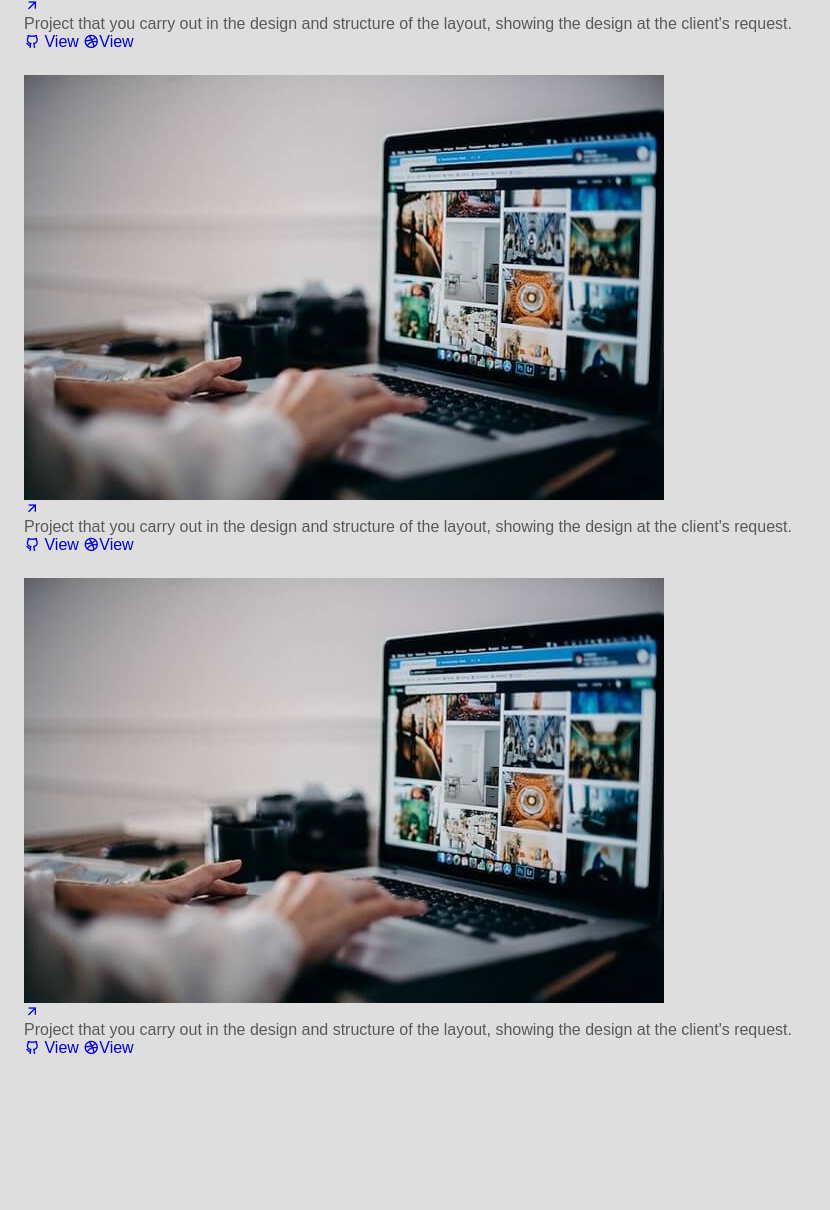
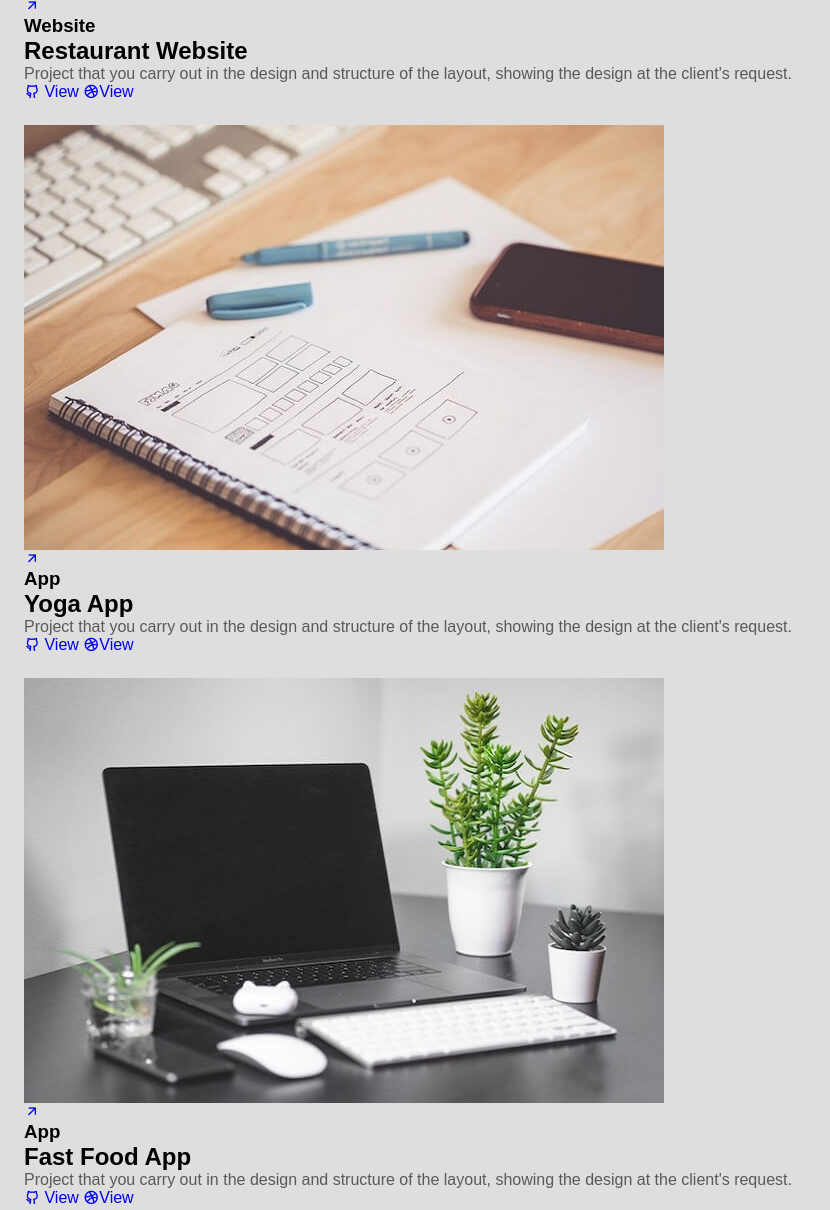
Before and after one commit to shandonvasquez/trueportafolio, a plain HTML site: page index.html in a window 1280 px wide. Shown: the part 4038-5248 px from the top of the page, without its empty margins (0-830 px from the left). Before the commit the page ends 5223 px from the top, so only its background shows below. Drawn offline with nearby package versions, Linux system fonts and the light colour scheme; a web font is replaced by a local one.

Commit message:
new 2 and 3 projects

```diff
--- a/index.html
+++ b/index.html
@@ -213,8 +213,62 @@ user experience.
                      </a>
                   </div>
                   <div class="projects__content">
-                     <h3 class="projects__subtitle"></h3>
-                     <h2 class="projects__title"></h2>
+                     <h3 class="projects__subtitle">Website</h3>
+                     <h2 class="projects__title">Restaurant Website</h2>
+                     <p class="projects__description">
+                        Project that you carry out in the design
+and structure of the layout, showing the
+design at the client's request.
+                     </p>
+                  </div>
+
+               <div class="projects__buttons">
+                  <a href="https://github.com" target="_blank" class="projects__link">
+                     <i class="ri-github-line"></i> View
+                  </a>
+               <a href="https://dribble.com" target="_blank" class="projects__line">
+                  <i class="ri-dribbble-line"></i>View
+               </a>
+               </div>
+               </article>
+
+               <article class="projects__card">
+                  <div class="projects__image">
+                     <img src="assets/img/project-2.jpg" alt="image" class="project__img">
+                     <a href="#" class="projects__button button">
+                        <i class="ri-arrow-right-up-line"></i>
+                     </a>
+                  </div>
+                  <div class="projects__content">
+                     <h3 class="projects__subtitle">App</h3>
+                     <h2 class="projects__title">Yoga App </h2>
+                     <p class="projects__description">
+                        Project that you carry out in the design
+                        and structure of the layout, showing the
+                        design at the client's request.
+                     </p>
+                  </div>
+
+               <div class="projects__buttons">
+                  <a href="https://github.com" target="_blank" class="projects__link">
+                     <i class="ri-github-line"></i> View
+                  </a>
+               <a href="https://dribble.com" target="_blank" class="projects__line">
+                  <i class="ri-dribbble-line"></i>View
+               </a>
+               </div>
+               </article>
+
+               <article class="projects__card">
+                  <div class="projects__image">
+                     <img src="assets/img/project-3.jpg" alt="image" class="project__img">
+                     <a href="#" class="projects__button button">
+                        <i class="ri-arrow-right-up-line"></i>
+                     </a>
+                  </div>
+                  <div class="projects__content">
+                     <h3 class="projects__subtitle">App</h3>
+                     <h2 class="projects__title">Fast Food App</h2>
                      <p class="projects__description">
                         Project that you carry out in the design
 and structure of the layout, showing the
@@ -244,8 +298,8 @@ design at the client's request.
                      <h2 class="projects__title"></h2>
                      <p class="projects__description">
                         Project that you carry out in the design
-and structure of the layout, showing the
-design at the client's request.
+                        and structure of the layout, showing the
+                        design at the client's request.
                      </p>
                   </div>
 
@@ -258,34 +312,6 @@ design at the client's request.
                </a>
                </div>
                </article>
-
-               <article class="projects__card">
-                  <div class="projects__image">
-                     <img src="assets/img/project-1.jpg" alt="image" class="project__img">
-                     <a href="#" class="projects__button button">
-                        <i class="ri-arrow-right-up-line"></i>
-                     </a>
-                  </div>
-                  <div class="projects__content">
-                     <h3 class="projects__subtitle"></h3>
-                     <h2 class="projects__title"></h2>
-                     <p class="projects__description">
-                        Project that you carry out in the design
-and structure of the layout, showing the
-design at the client's request.
-                     </p>
-                  </div>
-
-               <div class="projects__buttons">
-                  <a href="https://github.com" target="_blank" class="projects__link">
-                     <i class="ri-github-line"></i> View
-                  </a>
-               <a href="https://dribble.com" target="_blank" class="projects__line">
-                  <i class="ri-dribbble-line"></i>View
-               </a>
-               </div>
-               </article>
-
             </div>
          </section>
 
```
